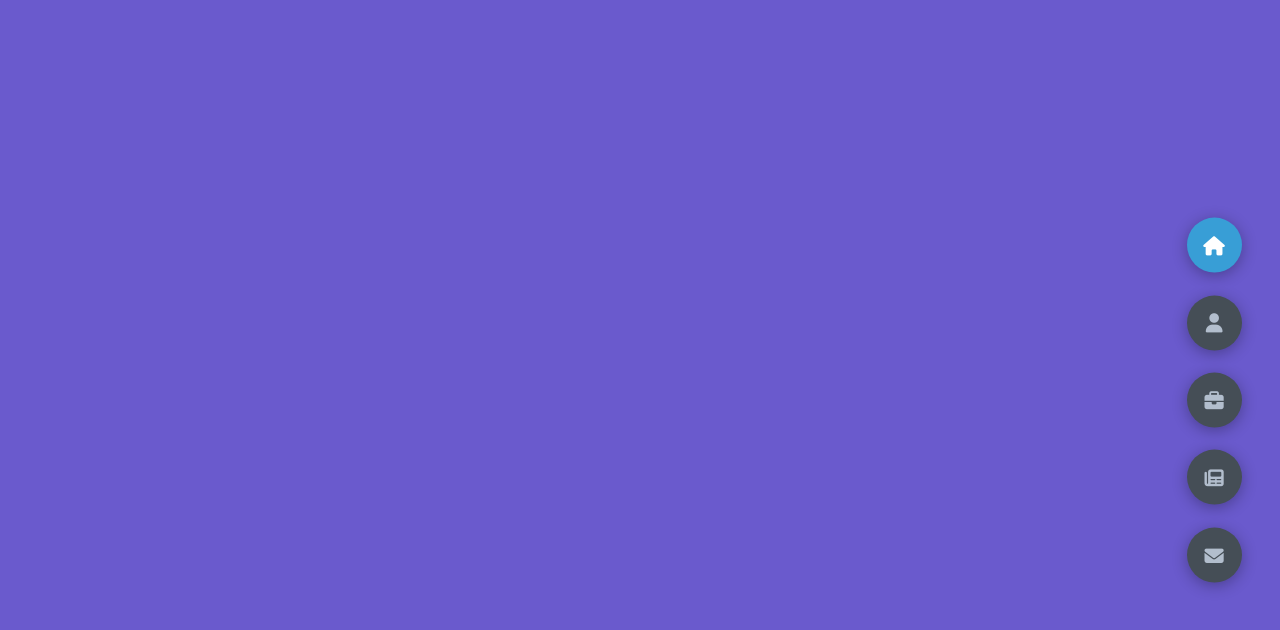
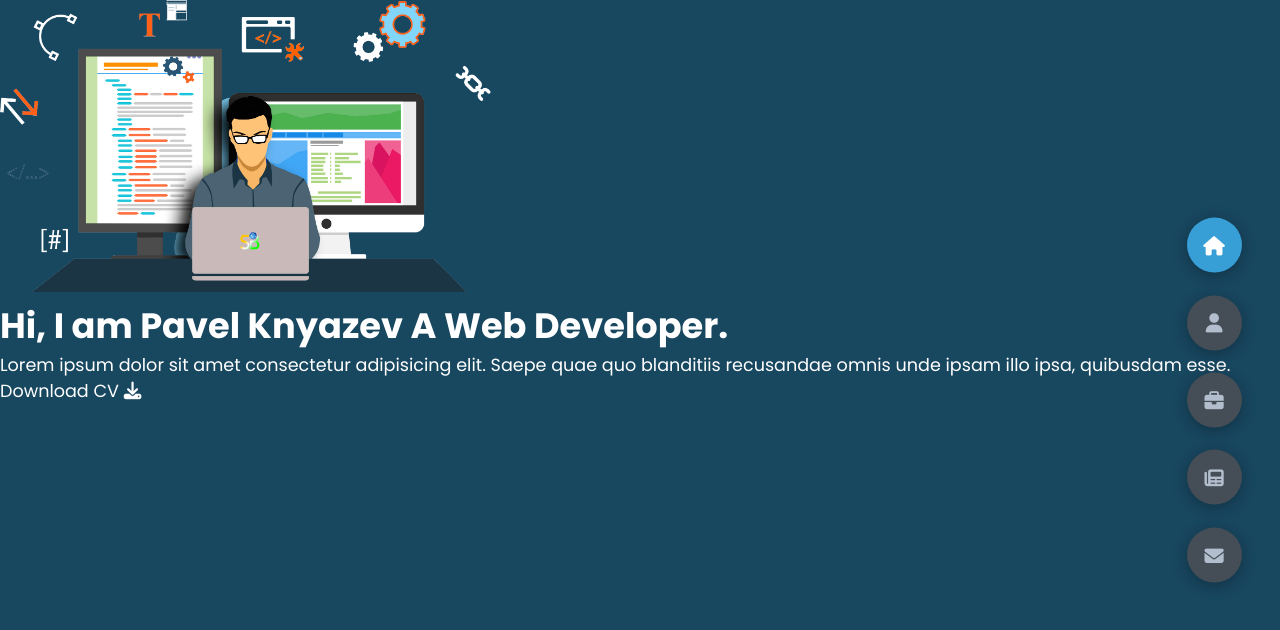
Before and after one commit to Pavel-Kn/Portfolio-Website, a plain HTML site: page index.html in a window 1280 px wide. Drawn offline with Linux system fonts and the light colour scheme.

Commit message:
add main-content and photo

```diff
--- a/index.html
+++ b/index.html
@@ -13,7 +13,28 @@
 </head>
 <body class="main-content">
     <header class="section sec1 header active" id="home">
-
+        <div class="header-content">
+            <div class="left-header">
+                <div class="h-shape"></div>
+                <div class="image">
+                    <img src="img/web-dev.png" width="500" alt="">
+                </div>
+            </div>
+            <div class="right-header">
+                <h1 class="name">
+                    Hi, I am <span>Pavel Knyazev</span>
+                    A Web Developer.
+                </h1>
+                <p>
+                    Lorem ipsum dolor sit amet consectetur adipisicing elit. Saepe
+                     quae quo blanditiis recusandae omnis unde ipsam illo ipsa, quibusdam esse.
+                </p>
+                <a href="" class="main-btn">
+                    <span class="btn-text">Download CV</span>
+                    <span class="btn-icon"><i class="fa-solid fa-download"></i></span>
+                </a>
+            </div>
+        </div>
     </header>
     <main>
         <section class="section sec2 about" id="about"></section>
--- a/styles/styles.scss
+++ b/styles/styles.scss
@@ -61,35 +61,41 @@ section{
 .sec1{
     display: none;
     transform: translateY(0) scale(1);
-    background-color: slateblue;
 }
 
 .sec2{
     display: none;
     transform: translateY(0) scale(1);
-    background-color: yellow;
 }
 
 .sec3{
     display: none;
     transform: translateY(0) scale(1);
-    background-color: yellowgreen;
 }
 
 .sec4{
     display: none;
     transform: translateY(0) scale(1);
-    background-color: blue;
 }
 
 .sec5{
     display: none;
     transform: translateY(0) scale(1);
-    background-color: slategray;
 }
 
 .active{
     display: block;
+    animation: scaleAnim 1s ease-in-out;
+    @keyframes scaleAnim {
+        0%{
+            transform: translateY(-100%) scaleY(0);
+        }
+
+        100%{
+            transform: translateY(0) scaleY(1);
+        }
+    }
+
 }
 
 //controls
```
Also changed, not shown: img/web-dev.png (added), styles/styles.css, 1 other file.
